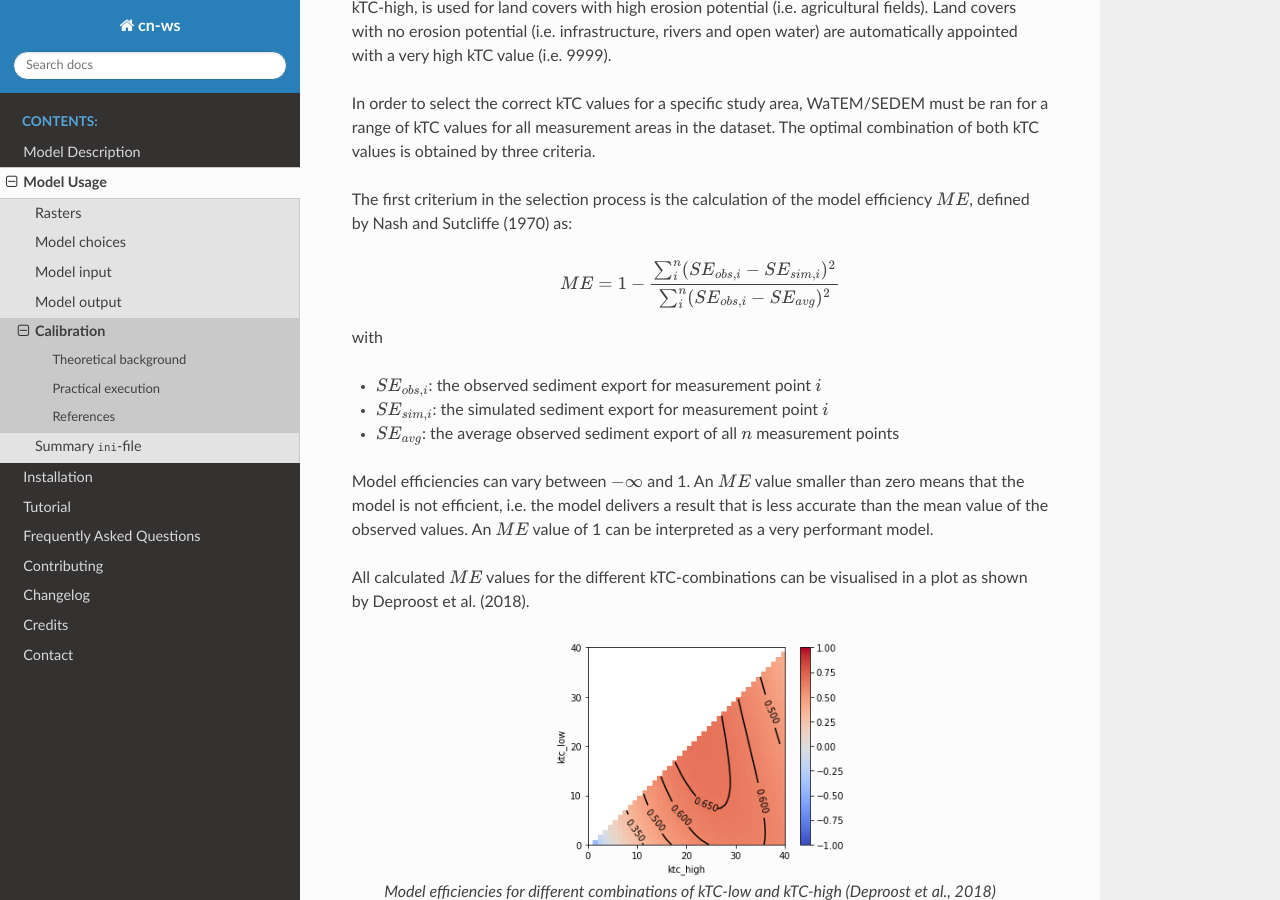
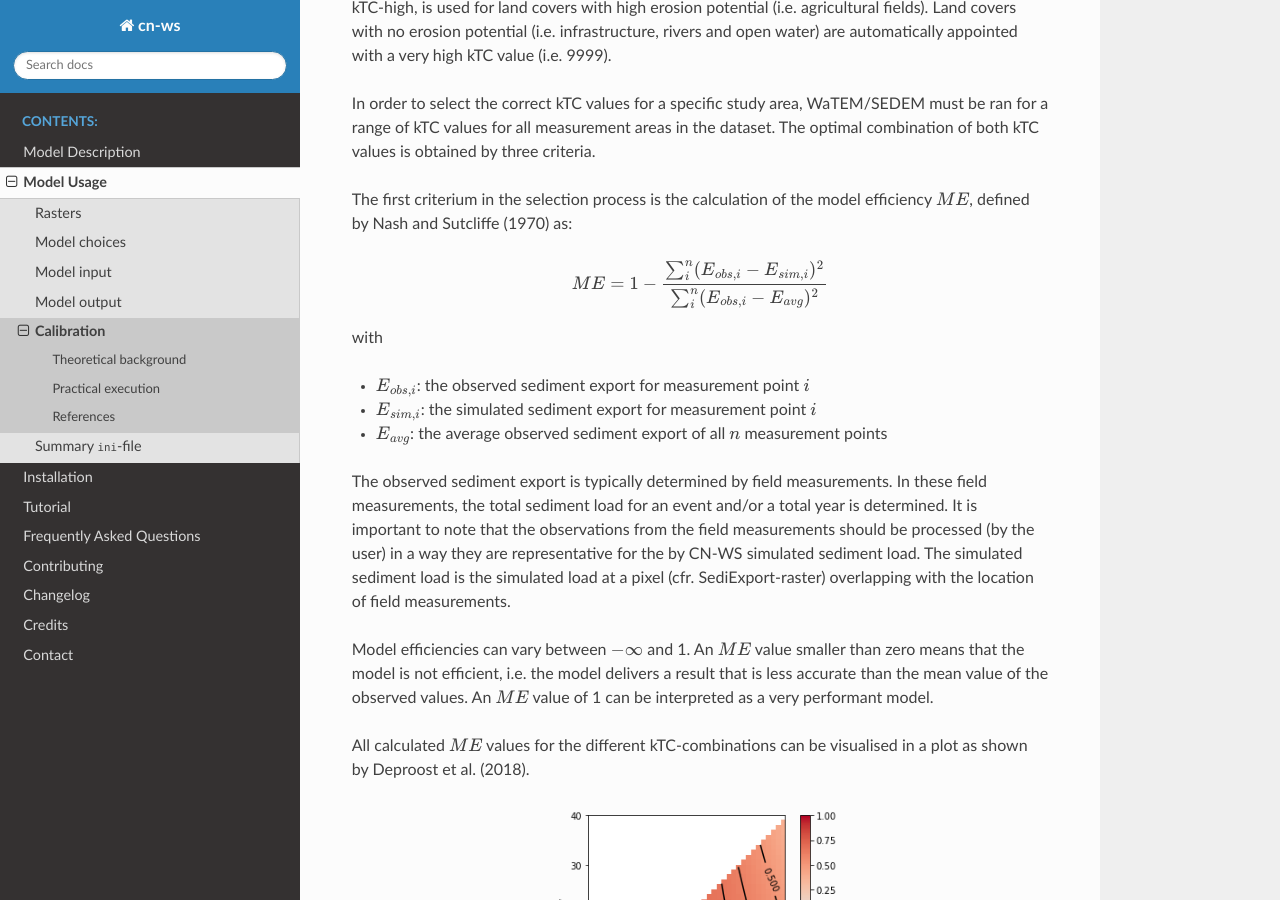
Before and after one commit to watem-sedem/watem-sedem, a Sphinx documentation site: the page built from docs/calibration.rst, in a window 1280 px wide and 900 px high, scrolled down 632 px. Built offline with Sphinx 7.4.7 and the Read the Docs theme 2.0.0, drawn with Linux system fonts in a browser that asks for light colours.

Commit message:
Update calibration.rst
extra information observations/simulations

```diff
--- a/docs/calibration.rst
+++ b/docs/calibration.rst
@@ -38,13 +38,20 @@ The first criterium in the selection process is the calculation of the
 model efficiency :math:`ME`, defined by Nash and Sutcliffe (1970) as:
 
 .. math::
-    ME = 1 - \frac{\sum_{i}^{n}(SE_{obs,i}-SE_{sim,i})^2}{\sum_{i}^{n}(SE_{obs,i}-SE_{avg})^2}
+    ME = 1 - \frac{\sum_{i}^{n}(E_{obs,i}-E_{sim,i})^2}{\sum_{i}^{n}(E_{obs,i}-E_{avg})^2}
 
 with
 
-- :math:`SE_{obs,i}`: the observed sediment export for measurement point :math:`i`
-- :math:`SE_{sim,i}`: the simulated sediment export for measurement point :math:`i`
-- :math:`SE_{avg}`: the average observed sediment export of all :math:`n` measurement points
+- :math:`E_{obs,i}`: the observed sediment export for measurement point :math:`i`
+- :math:`E_{sim,i}`: the simulated sediment export for measurement point :math:`i`
+- :math:`E_{avg}`: the average observed sediment export of all :math:`n` measurement points
+
+The observed sediment export is typically determined by field measurements.
+In these field measurements, the total sediment load for an event and/or a total year is
+determined. It is important to note that the observations from the field measurements
+should be processed (by the user) in a way they are representative for the by CN-WS
+simulated sediment load. The simulated sediment load is the simulated load at a pixel
+(cfr. SediExport-raster) overlapping with the location of field measurements.
 
 Model efficiencies can vary between :math:`-\infty`  and 1. An :math:`ME` value smaller than
 zero means that the model is not efficient, i.e. the model delivers a result
```
